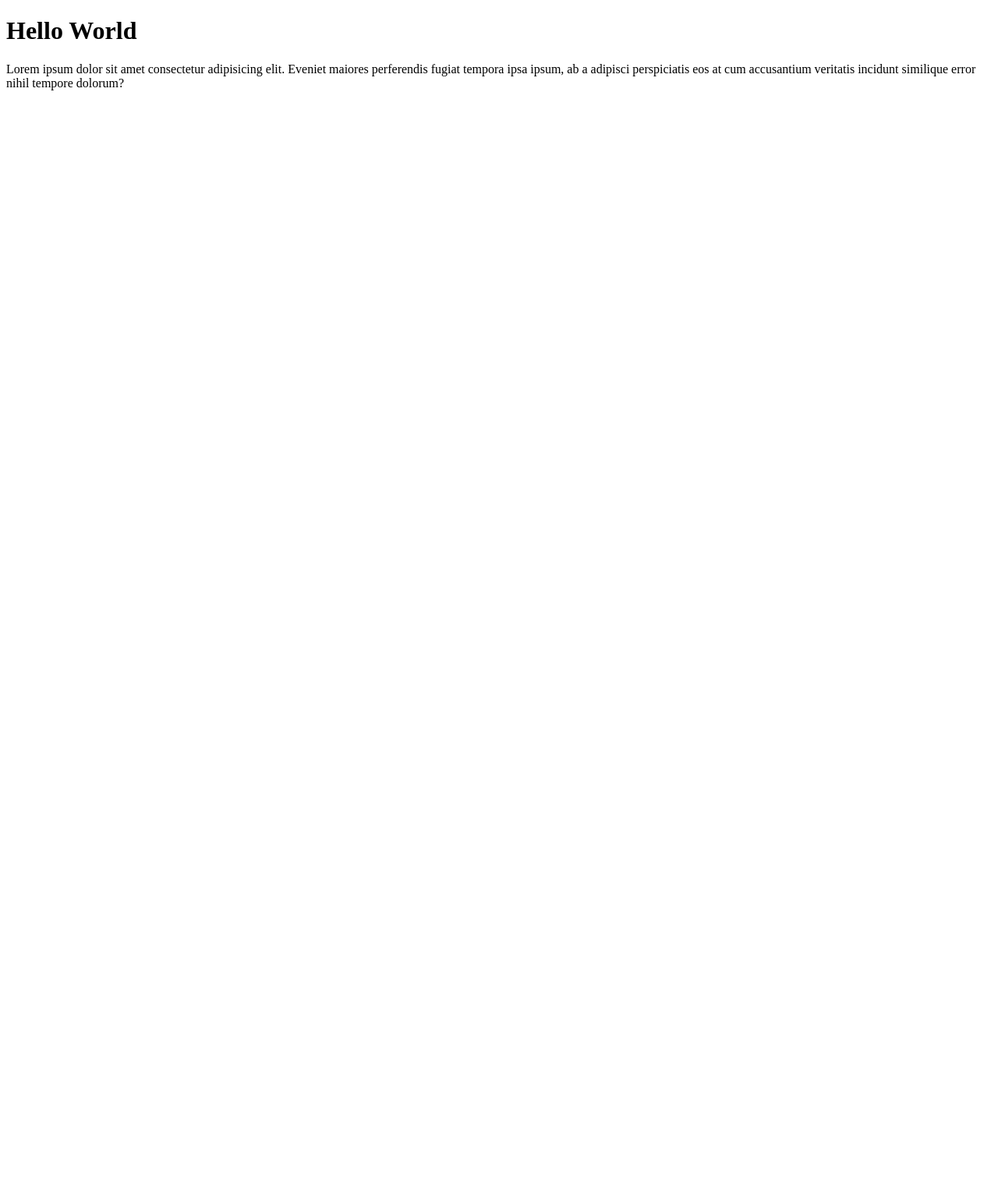
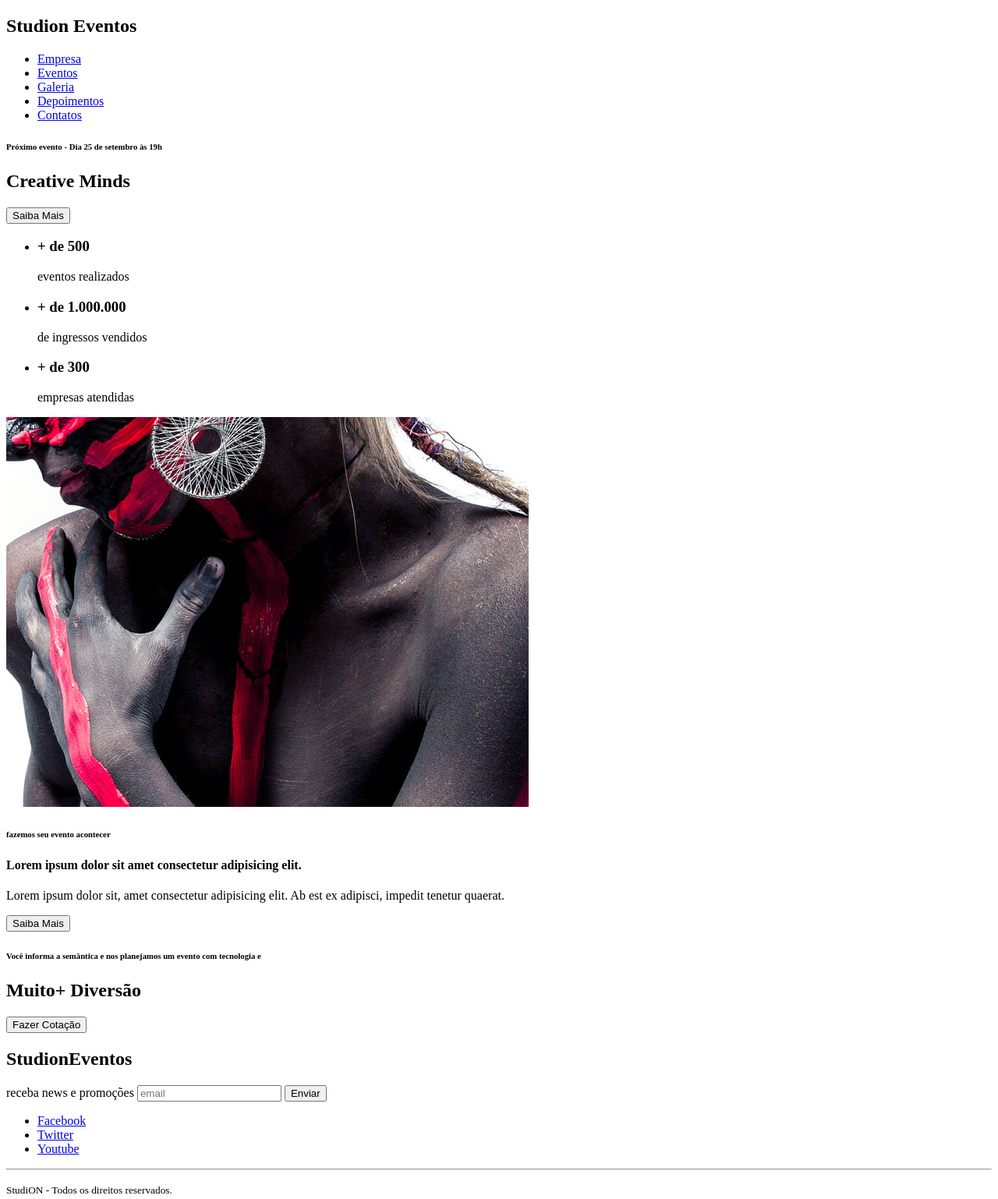
Before and after one commit to NRotondaro/studion, a website: page src/index.html in a window 1280 px wide. Shown: the whole page at 78% size. Before the commit the page ends 800 px from the top, so only its background shows below. Drawn offline with Linux system fonts and the light colour scheme.

Commit message:
feat(html): constructed html structure for the main page

```diff
--- a/src/index.html
+++ b/src/index.html
@@ -1,13 +1,116 @@
 <!DOCTYPE html>
 <html lang="pt-BR">
+
 <head>
     <meta charset="UTF-8">
     <meta http-equiv="X-UA-Compatible" content="IE=edge">
     <meta name="viewport" content="width=device-width, initial-scale=1.0">
     <title>Studion</title>
 </head>
+
 <body>
-    <h1>Hello World</h1>
-    <p>Lorem ipsum dolor sit amet consectetur adipisicing elit. Eveniet maiores perferendis fugiat tempora ipsa ipsum, ab a adipisci perspiciatis eos at cum accusantium veritatis incidunt similique error nihil tempore dolorum?</p>
+    <nav>
+        <h1>Studi<span>on</span>
+            <spna>Eventos</spna>
+        </h1>
+        <ul>
+            <li>
+                <a href="#empresa">
+                    Empresa
+                </a>
+            </li>
+            <li>
+                <a href="#eventos">
+                    Eventos
+                </a>
+            </li>
+            <li>
+                <a href="#galeria">
+                    Galeria
+                </a>
+            </li>
+            <li>
+                <a href="#depoimentos">
+                    Depoimentos
+                </a>
+            </li>
+            <li>
+                <a href="#contatos">
+                    Contatos
+                </a>
+            </li>
+        </ul>
+    </nav>
+
+    <header>
+        <div id="slider">
+            <div class="slide">
+                <h6><span>Próximo evento</span> - Dia 25 de setembro às 19h</h6>
+                <h2><span>Creative</span> Minds</h2>
+                <button>Saiba Mais</button>
+            </div>
+        </div>
+    </header>
+
+    <main>
+        <section>
+            <ul>
+                <li>
+                    <h3>+ de 500 </h3>eventos realizados
+                </li>
+                <li>
+                    <h3>+ de 1.000.000 </h3>de ingressos vendidos
+                </li>
+                <li>
+                    <h3>+ de 300 </h3> empresas atendidas
+                </li>
+            </ul>
+        </section>
+
+        <section>
+            <div>
+                <img src="./images/institutional.jpg" />
+                <h6>fazemos seu evento acontecer</h6>
+                <h4>Lorem ipsum dolor sit amet consectetur adipisicing elit.</h4>
+                <p>
+                    Lorem ipsum dolor sit, amet consectetur adipisicing elit. Ab est ex adipisci, impedit tenetur
+                    quaerat.
+                </p>
+                <button>Saiba Mais</button>
+            </div>
+        </section>
+
+        <section>
+            <div>
+                <h6>
+                    Você informa a semântica e nos planejamos um evento com tecnologia e
+                </h6>
+                <h2><span>Muito+ </span>Diversão</h2>
+                <button>Fazer Cotação</button>
+            </div>
+        </section>
+    </main>
+
+    <footer>
+        <div>
+            <h2>Studi<span>on</span><spna>Eventos</spna></h2>
+            <form>
+                <label for="">receba news e promoções</label>
+                <input type="email" placeholder="email"/>
+                <button type="submit">Enviar</button>
+            </form>
+            <ul>
+                <li><a href="https://facebook.com/" target="_blank">Facebook</a></li>
+                <li><a href="https://twitter.com/" target="_blank">Twitter</a></li>
+                <li><a href="https://youtube.com/" target="_blank">Youtube</a></li>
+            </ul>
+        </div>
+        <hr />
+        <p>
+            <small>Studi<span>ON</span> - Todos os direitos reservados.</small>
+        </p>
+
+    </footer>
 </body>
+
 </html>
```
